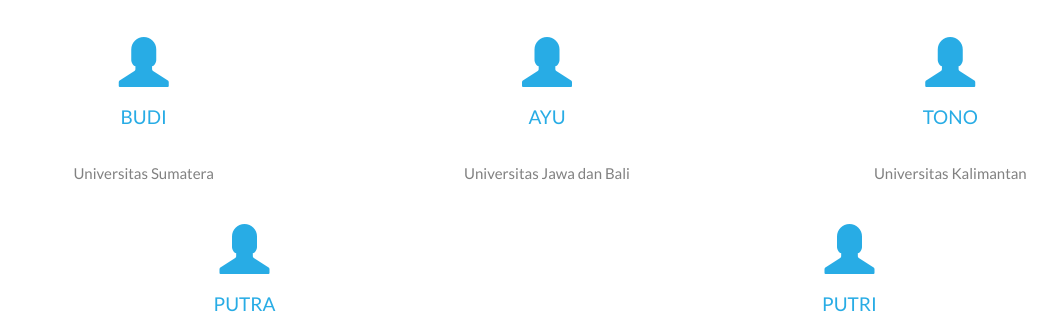
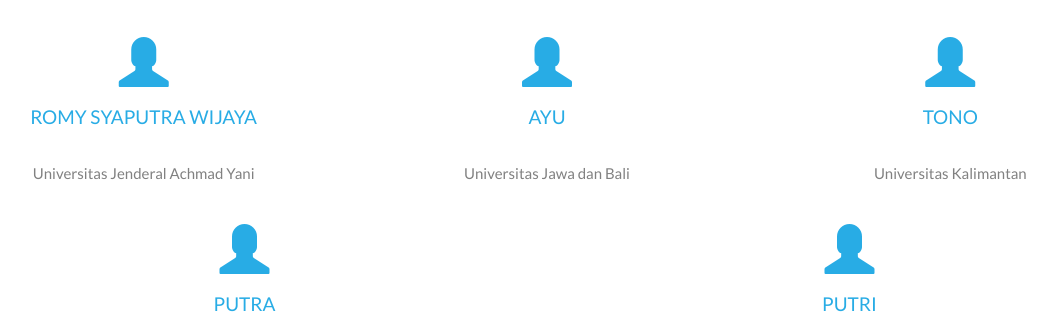
Before and after one commit to RomySyaputra/deploy-nlp, a Python web app: template templates/index.html in a window 1280 px wide. Shown: the part 1446-1762 px from the top of the page, without its empty margins (93-1150 px from the left). Run offline with Jinja, Linux system fonts and the light colour scheme; the template is opened without the code that fills it, so the values that code supplies are empty.

Commit message:
Update index.html

```diff
--- a/templates/index.html
+++ b/templates/index.html
@@ -158,8 +158,8 @@
 		<div class="row slideanim">
 			<div class="col-sm-4">
 				<span class="glyphicon glyphicon-user logo-small"></span>
-				<h4>BUDI</h4>
-				<p>Universitas Sumatera</p>
+				<h4>ROMY SYAPUTRA WIJAYA</h4>
+				<p>Universitas Jenderal Achmad Yani</p>
 			</div>
 			<div class="col-sm-4">
 				<span class="glyphicon glyphicon-user logo-small"></span>
```
